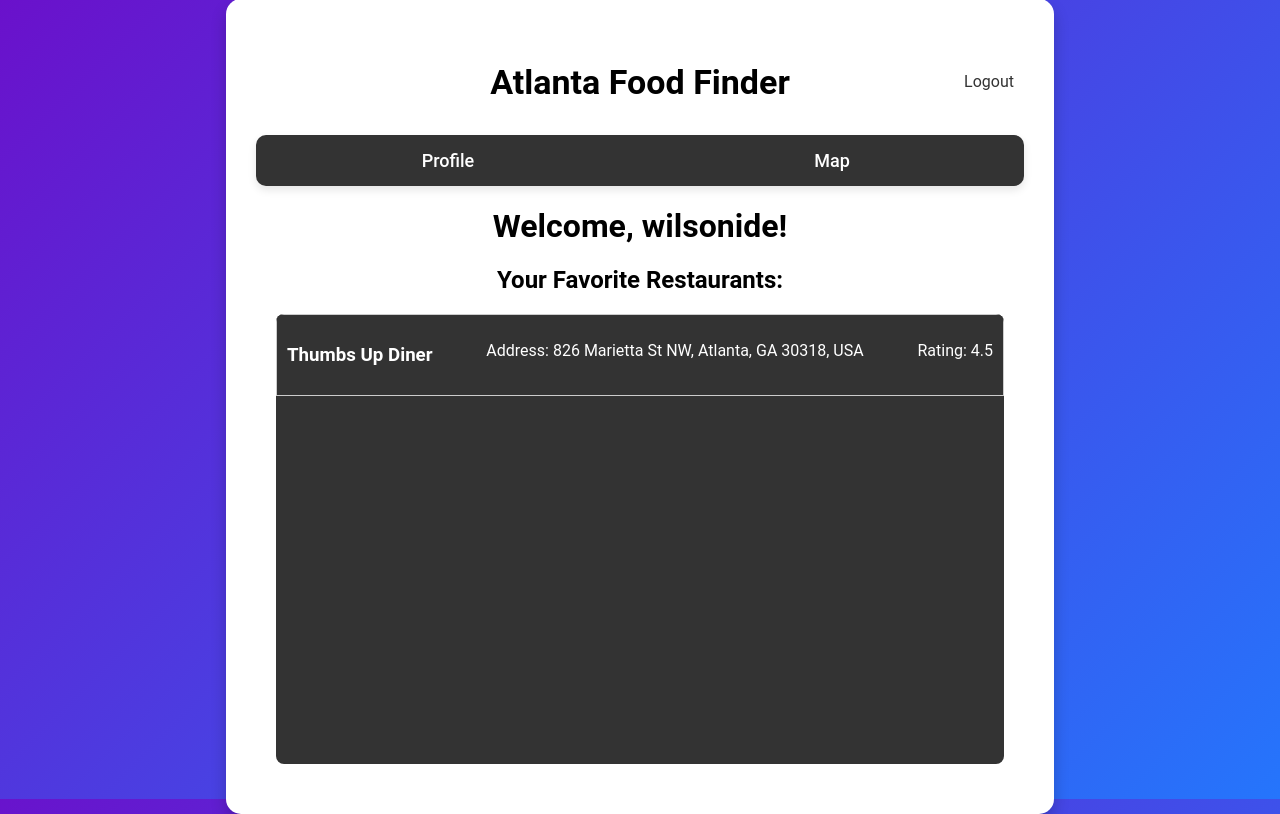
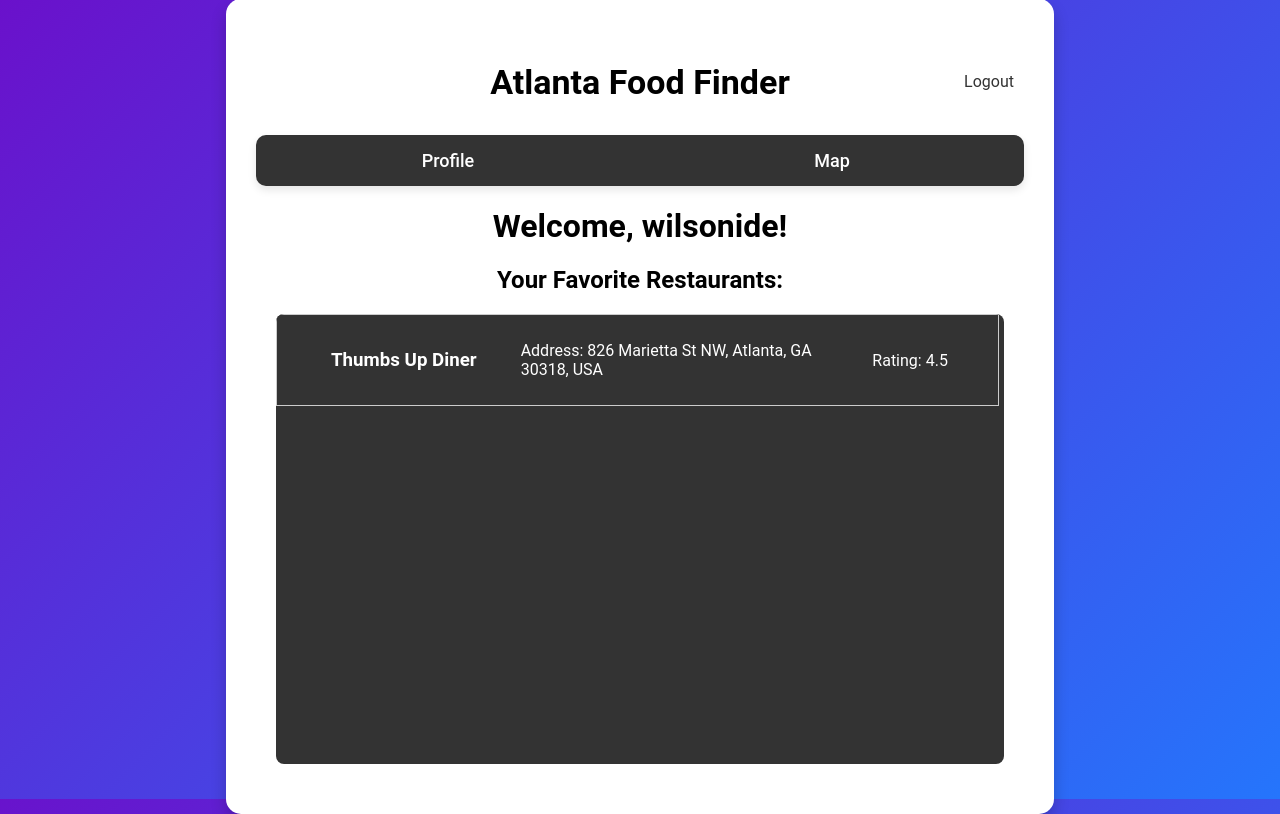
Before and after one commit to Connor5190/CS2340-Project-1, a Django app: page /profile/ in a window 1280 px wide. Shown: the part 51-865 px from the top of the page. Run offline with Django 5.2, Linux system fonts and the light colour scheme; a user stored in the database is signed in; data comes from the database, SQL or seed files in the repository.

Commit message:
update favorites css
made the ui on the favorites page look more visually appealing

```diff
--- a/static/css/profile_styles.css
+++ b/static/css/profile_styles.css
@@ -82,9 +82,12 @@ h1, h2 {
 }
 
 .favorite-restaurant-item {
-    display: flex;
-    justify-content: space-between;
+    display: grid;
+    grid-template-columns: 1.5fr 2fr 1fr;
     padding: 10px;
+    margin-right: 5px;
+    justify-items: center;
+    align-items: center;
 }
 
 .favorite-restaurant-item {
```
